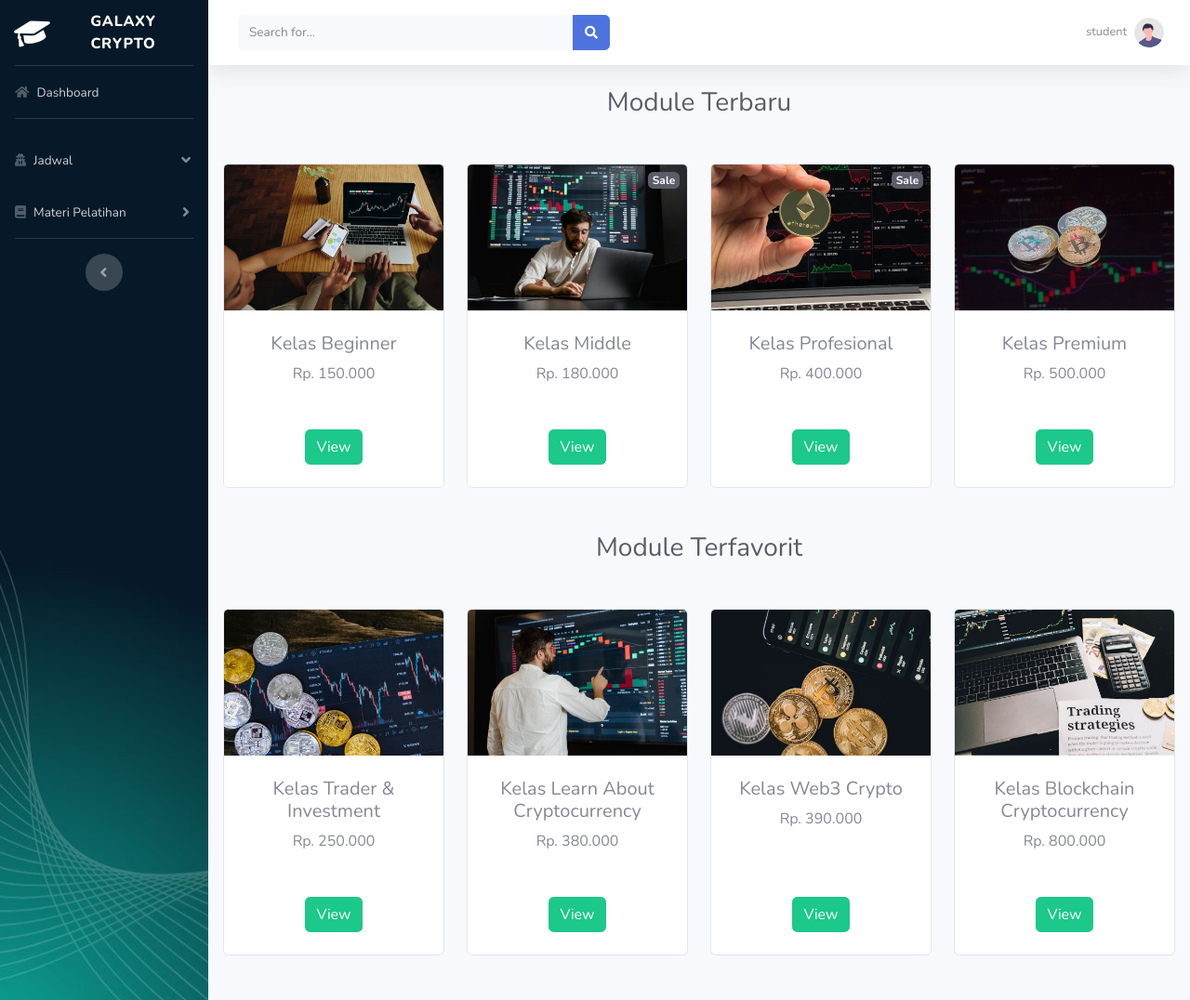
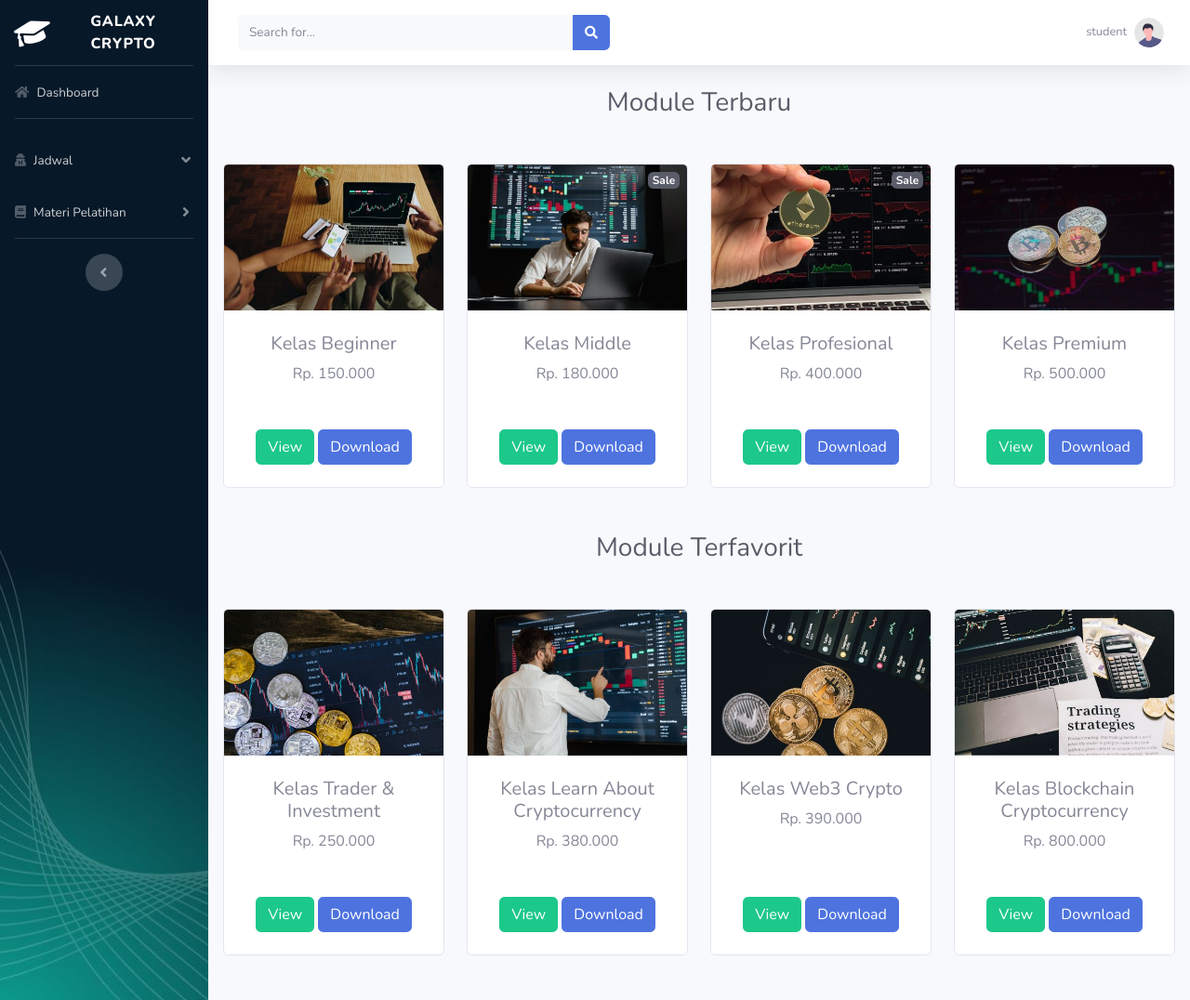
Before and after one commit to aribisma13/galaxy-crypto, a PHP site: page /module_student_akses.php in a window 1280 px wide. Shown: the whole page at 93% size. Run offline with PHP 8.4, Linux system fonts and the light colour scheme.

Commit message:
three commit

```diff
--- a/module_student_akses.php
+++ b/module_student_akses.php
@@ -194,8 +194,9 @@
                                 </div>
                                 <!-- Product actions -->
                                 <div class="card-footer p-4 pt-0 border-top-0 bg-transparent">
-                                    <div class="text-center">
+                                    <div class="text-center justify-content-center gap-2">
                                         <button class="btn btn-success" data-toggle="modal" data-target="#productModal1">View</button>
+                                        <a href="download_pdf.php?file=beginner.pdf" class="btn btn-primary">Download</a>
                                     </div>
                                 </div>
                             </div>
@@ -214,6 +215,7 @@
                                 <div class="card-footer p-4 pt-0 border-top-0 bg-transparent">
                                     <div class="text-center">
                                         <button class="btn btn-success mt-auto" data-toggle="modal" data-target="#productModal2">View</button>
+                                        <a href="download_pdf.php?file=middle.pdf" class="btn btn-primary">Download</a>
                                     </div>
                                 </div>
                             </div>
@@ -233,6 +235,7 @@
                                 <div class="card-footer p-4 pt-0 border-top-0 bg-transparent">
                                     <div class="text-center">
                                         <button class="btn btn-success mt-auto" data-toggle="modal" data-target="#productModal3">View</button>
+                                        <a href="download_pdf.php?file=profesional.pdf" class="btn btn-primary">Download</a>
                                     </div>
                                 </div>
                             </div>
@@ -250,6 +253,7 @@
                                 <div class="card-footer p-4 pt-0 border-top-0 bg-transparent">
                                     <div class="text-center">
                                         <button class="btn btn-success mt-auto" data-toggle="modal" data-target="#productModal4">View</button>
+                                        <a href="download_pdf.php?file=premium.pdf" class="btn btn-primary">Download</a>
                                     </div>
                                 </div>
                             </div>
@@ -362,7 +366,7 @@
                             </div>
                             <div class="modal-body">
                                 <img src="assets/img/bg-module-4.jpg" class="img-fluid" alt="Kelas Premium" />
-                                <h5>Harga: Rp. 400.000</h5>
+                                <h5>Harga: Rp. 500.000</h5>
                                 <p>Deskripsi:
                                 <p>Kelas premium ini menawarkan pengetahuan mendalam tentang trading cryptocurrency dan teknik analisis lanjutan. Peserta akan belajar tentang penggunaan alat analisis teknis, manajemen portofolio, dan strategi trading yang lebih kompleks. Kelas ini dirancang khusus untuk trader yang ingin mengambil langkah serius dalam investasi crypto.</p>
                                 <P>Keuntungan:</P>
@@ -400,6 +404,7 @@
                                 <div class="card-footer p-4 pt-0 border-top-0 bg-transparent">
                                     <div class="text-center">
                                         <button class="btn btn-success" data-toggle="modal" data-target="#productModal5">View</button>
+                                        <a href="download_pdf.php?file=trader.pdf" class="btn btn-primary">Download</a>
                                     </div>
                                 </div>
                             </div>
@@ -418,6 +423,7 @@
                                 <div class="card-footer p-4 pt-0 border-top-0 bg-transparent">
                                     <div class="text-center">
                                         <button class="btn btn-success mt-auto" data-toggle="modal" data-target="#productModal6">View</button>
+                                        <a href="download_pdf.php?file=learncrypto.pdf" class="btn btn-primary">Download</a>
                                     </div>
                                 </div>
                             </div>
@@ -437,6 +443,7 @@
                                 <div class="card-footer p-4 pt-0 border-top-0 bg-transparent">
                                     <div class="text-center">
                                         <button class="btn btn-success mt-auto" data-toggle="modal" data-target="#productModal7">View</button>
+                                        <a href="download_pdf.php?file=web3.pdf" class="btn btn-primary">Download</a>
                                     </div>
                                 </div>
                             </div>
@@ -454,6 +461,7 @@
                                 <div class="card-footer p-4 pt-0 border-top-0 bg-transparent">
                                     <div class="text-center">
                                         <button class="btn btn-success mt-auto" data-toggle="modal" data-target="#productModal8">View</button>
+                                        <a href="download_pdf.php?file=blockchain.pdf" class="btn btn-primary">Download</a>
                                     </div>
                                 </div>
                             </div>
```
Lines whose indentation alone changed are shown as unchanged.
